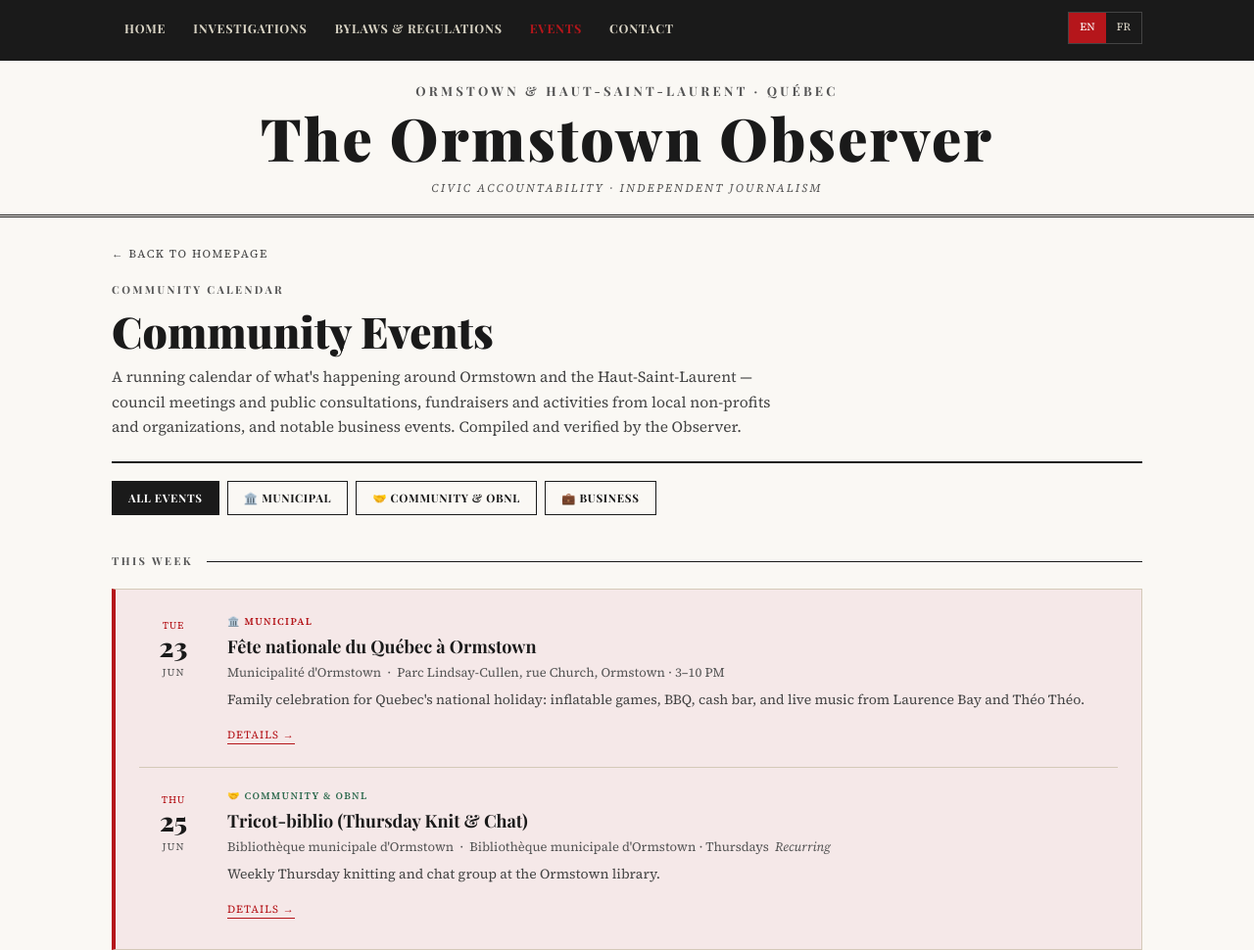
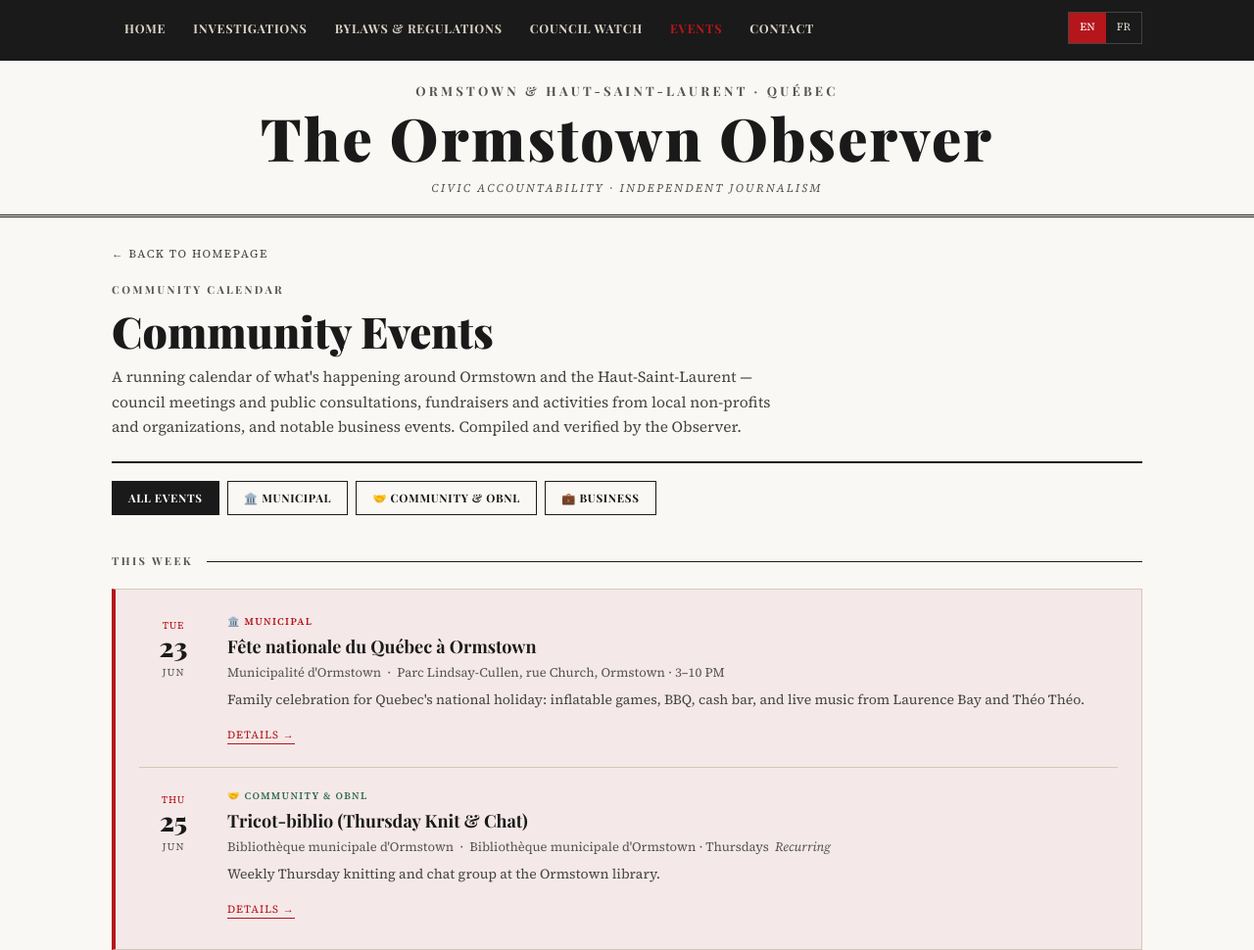
Before and after one commit to OrmstownObserver/ormstownobserver.github.io, a plain HTML site: page en/events/index.html in a window 1280 px wide. Shown: the top 970 px of the page at 98% size. Drawn offline with nearby package versions, Linux system fonts and the light colour scheme; a web font is replaced by a local one.

Commit message:
Standardize site header to match homepage topbar+masthead

```diff
--- a/en/events/index.html
+++ b/en/events/index.html
@@ -111,6 +111,7 @@
       <a href="/en/">Home</a>
       <a href="/en/bell-tower/">Investigations</a>
       <a href="/en/bylaws-regulations/">Bylaws &amp; Regulations</a>
+      <a href="/en/council-watch/">Council Watch</a>
       <a href="/en/events/" class="active">Events</a>
       <a href="mailto:ormstownobserver@gmail.com">Contact</a>
     </nav>
```
